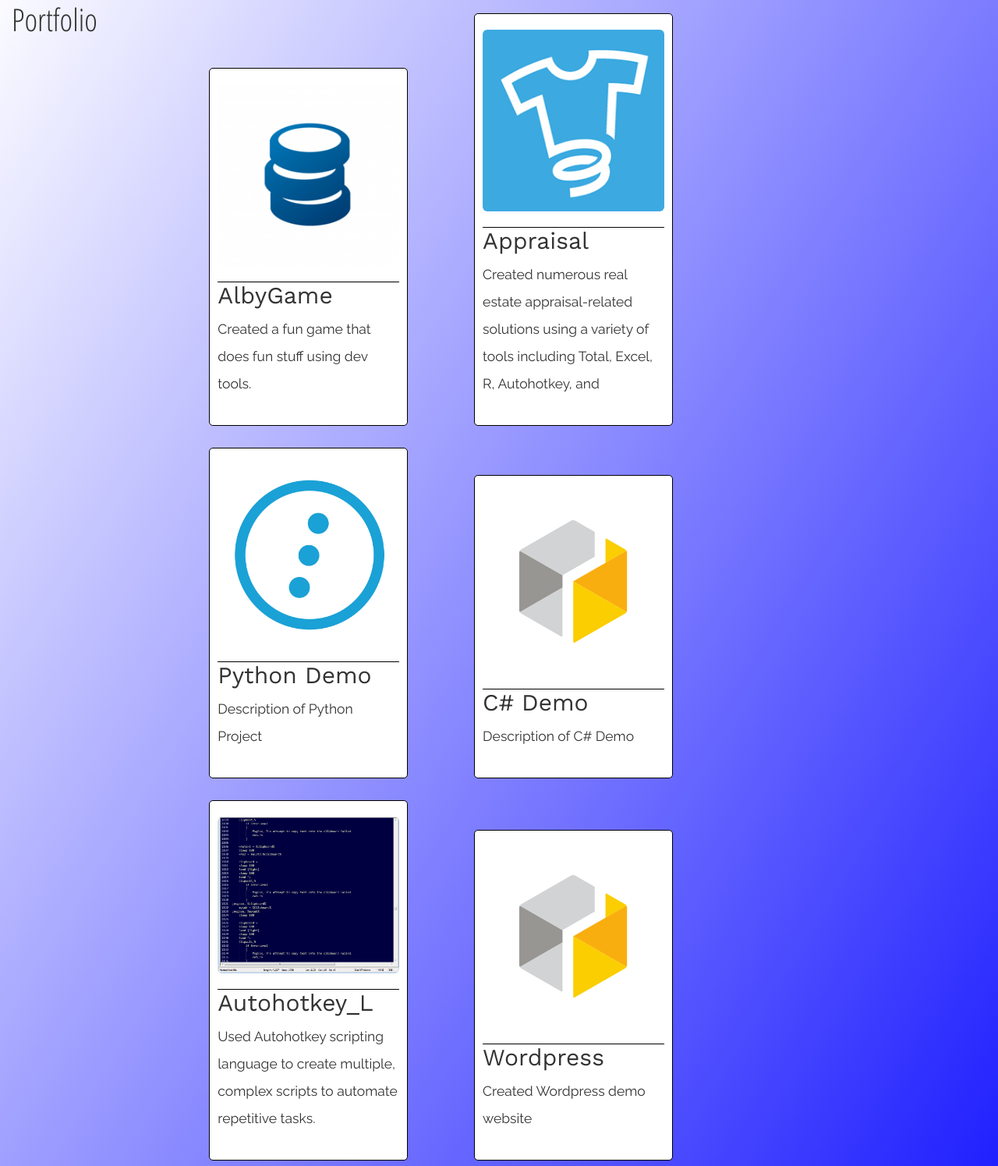
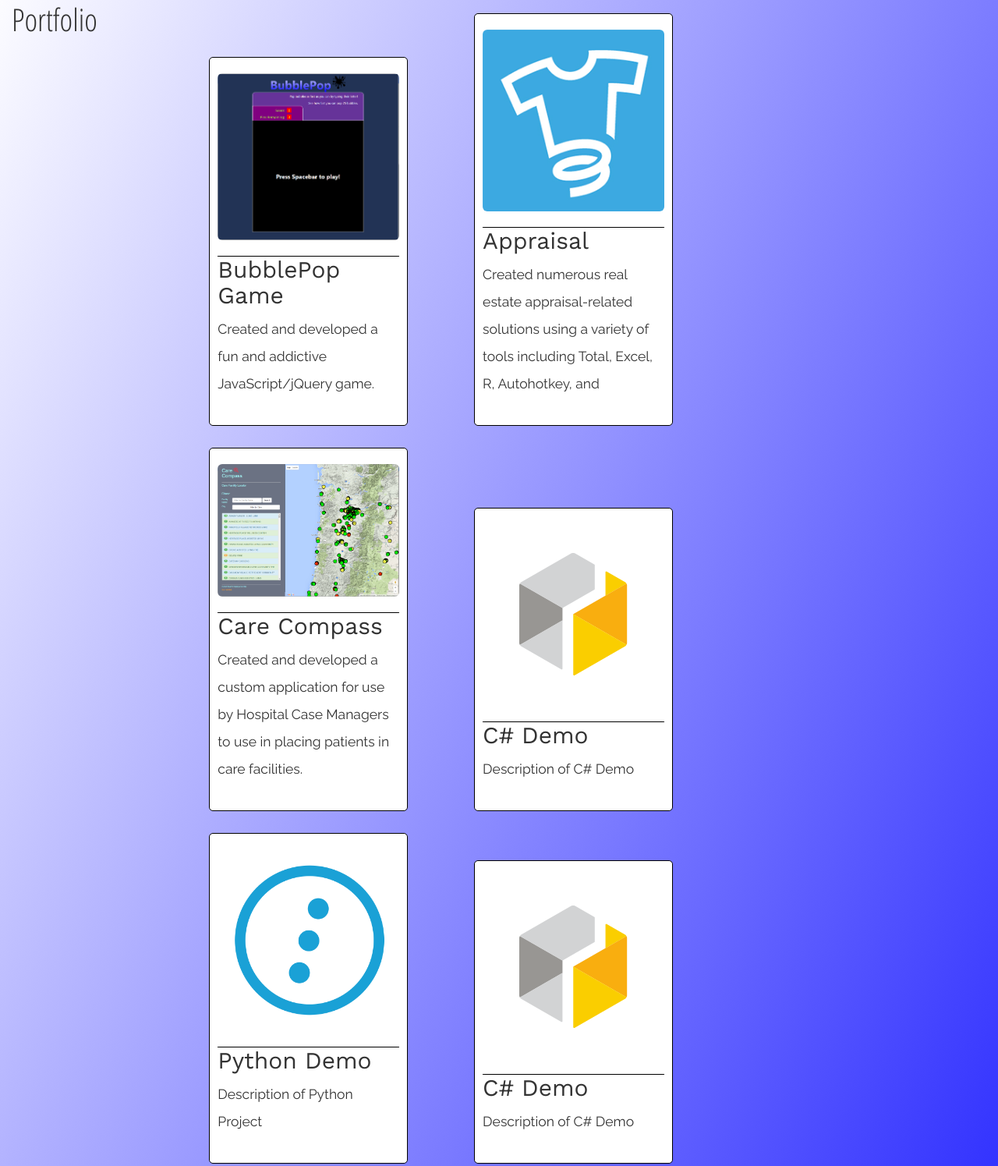
Before and after one commit to albyh/albyh.github.io, a plain HTML site: page index.html in a window 1280 px wide. Shown: the part 3667-5162 px from the top of the page at 78% size. Drawn offline with nearby package versions, Linux system fonts and the light colour scheme.

Commit message:
Updated completed apps.

```diff
--- a/index.html
+++ b/index.html
@@ -80,10 +80,10 @@
                 <div class="col-sm-10">
                     <figure class="projectbox">
                         <a href="#project1">
-                            <img class="project-photo img-rounded" alt="Project 1" src="images\project1.png" />
+                            <img class="project-photo img-rounded" alt="Project 1" src="images\bubblepop.png" />
                         </a>
-                        <h2 class="projectheader">AlbyGame</h2>
-                        <p>Created a fun game that does fun stuff using dev tools.</p>
+                        <h2 class="projectheader">BubblePop Game</h2>
+                        <p>Created and developed a fun and addictive JavaScript/jQuery game.</p>
 
                     </figure>
                     <figure class="projectbox">
@@ -92,6 +92,27 @@
                         </a>
                         <h2 class="projectheader">Appraisal</h2>
                         <p>Created numerous real estate appraisal-related solutions using a variety of tools including Total, Excel, R, Autohotkey, and </p>
+
+                    </figure>
+                </div>
+            </div>
+
+            <div class="row">
+                <div class="col-sm-11 col-sm-offset-2">
+                    <figure class="projectbox">
+                        <a href="#project9">
+                            <img class="project-photo img-rounded" alt="Project 3" src="images\carecompass.png" />
+                        </a>
+                        <h2 class="projectheader">Care Compass</h2>
+                        <p>Created and developed a custom application for use by Hospital Case Managers to use in placing patients in care facilities.</p>
+
+                    </figure>
+                    <figure class="projectbox">
+                        <a href="#project10">
+                            <img class="project-photo img-rounded" alt="Project 4" src="images\project4.png" />
+                        </a>
+                        <h2 class="projectheader">C# Demo</h2>
+                        <p>Description of C# Demo</p>
 
                     </figure>
                 </div>
@@ -117,14 +138,15 @@
                     </figure>
                 </div>
             </div>
+
             <div class="row">
                 <div class="col-sm-11 col-sm-offset-2">
                     <figure class="projectbox">
                         <a href="#project5">
                             <img class="project-photo img-rounded" alt="Project 5" src="images\autohotkey.png" />
                         </a>
-                        <h2 class="projectheader">Autohotkey_L</h2>
-                        <p>Used Autohotkey scripting language to create multiple, complex scripts to automate repetitive tasks.</p>
+                        <h2 class="projectheader">Scripting</h2>
+                        <p>Used Autohotkey_L scripting language to create multiple, complex scripts to eliminate errors and automate repetitive tasks.</p>
 
                     </figure>
                     <figure class="projectbox">
```
Also changed, not shown: images/bubblepop.png (added), images/carecompass.png (added).
